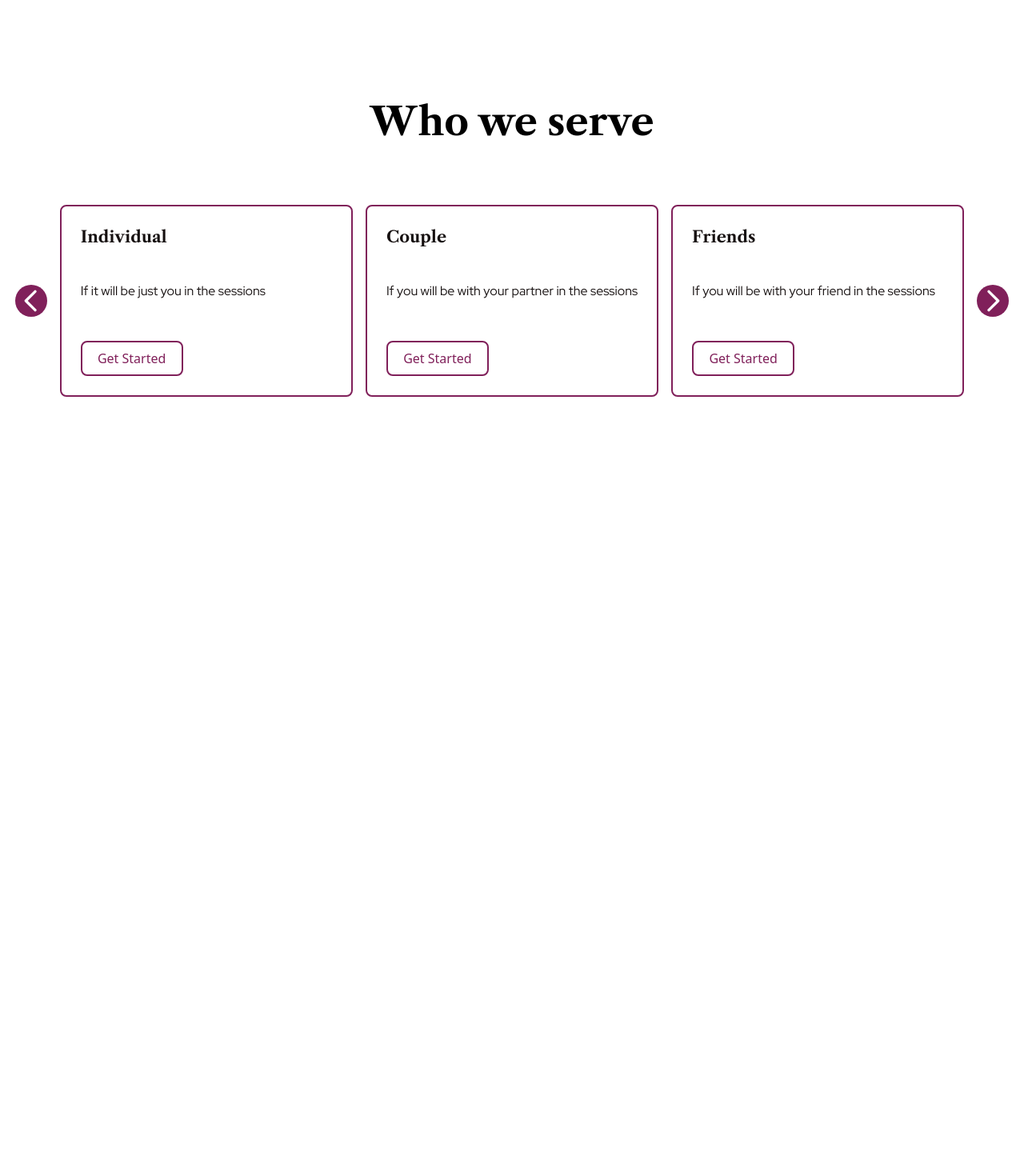
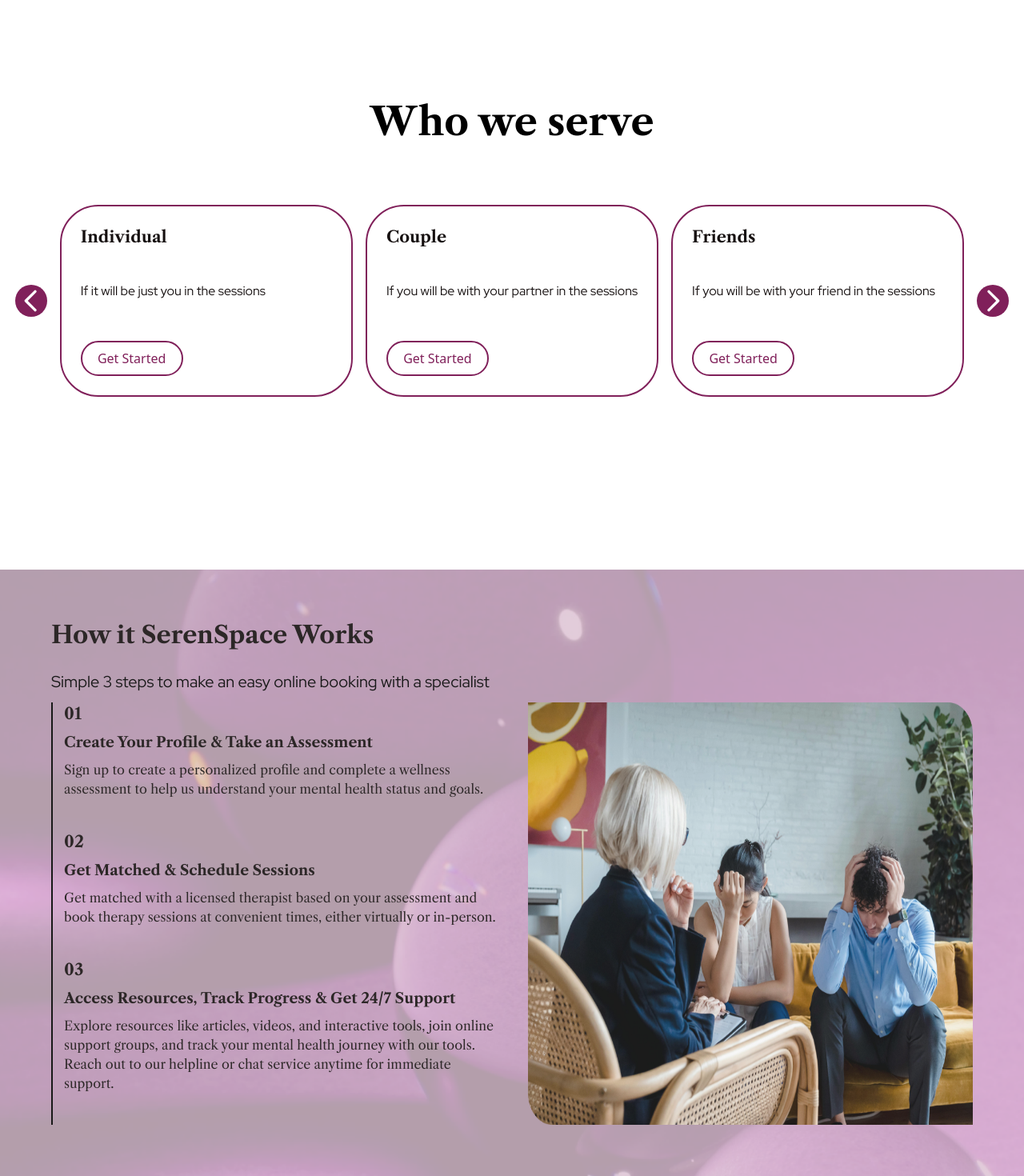
Before and after one commit to JazzyRain14/SerenSpaceFrontendForge, a React (Vite) app: page / in a window 1280 px wide. Shown: the part 888-2358 px from the top of the page at 80% size. Before the commit the page ends 1600 px from the top, so only its background shows below. Built offline with nearby package versions, Linux system fonts and the light colour scheme.

Commit message:
added section 3 with modifications left

```diff
--- a/src/App.jsx
+++ b/src/App.jsx
@@ -1,15 +1,16 @@
-import { useState } from 'react'
-import Section1 from './Components/Section1'
-import Section2 from './Components/Section2'
+import { useState } from "react";
+import Section1 from "./Components/Section1";
+import Section2 from "./Components/Section2";
+import Section3 from "./Components/Section3";
 
 function App() {
-
   return (
     <>
-      <Section1/>
-      <Section2/>
+      <Section1 />
+      <Section2 />
+      <Section3 />
     </>
-  )
+  );
 }
 
 export default App;
--- a/src/Components/Section2.jsx
+++ b/src/Components/Section2.jsx
@@ -1,12 +1,13 @@
 import React from "react";
+import "../CustomStyles.css";
 
-const App = () => {
+const Section2 = () => {
   return (
     <div className="min-h-screen flex flex-col justify-center items-center bg-white">
       <h1 className="text-5xl font-LibreBold mb-20 text-black">Who we serve</h1>
       <div className="flex justify-between items-center space-x-4">
         {/* Left Arrow */}
-        <button className="bg-primary text-white w-10 h-10 rounded-full flex items-center justify-center">
+        <button className="bg-primary text-white w-10 h-10 custom-button-radius flex items-center justify-center">
           <svg
             xmlns="http://www.w3.org/2000/svg"
             fill="none"
@@ -26,7 +27,7 @@ const App = () => {
         {/* Cards */}
         <div className="grid grid-cols-1 md:grid-cols-3 gap-4">
           {/* Individual Card */}
-          <div className="border-2 border-primary p-6 rounded-lg text-left h-60 flex flex-col">
+          <div className="border-2 border-primary p-6 custom-card-radius text-left h-60 flex flex-col">
             <h2 className="font-LibreBold text-xl mb-2 text-brown-black">
               Individual
             </h2>
@@ -35,13 +36,13 @@ const App = () => {
                 If it will be just you in the sessions
               </p>
             </div>
-            <button className="bg-transparent text-primary border-2 border-primary px-4 py-2 rounded-lg w-32 self-start">
+            <button className="bg-transparent text-primary border-2 border-primary px-4 py-2 custom-button-radius w-32 self-start">
               Get Started
             </button>
           </div>
 
           {/* Couple Card */}
-          <div className="border-2 border-primary p-6 rounded-lg text-left h-60 flex flex-col">
+          <div className="border-2 border-primary p-6 custom-card-radius text-left h-60 flex flex-col">
             <h2 className="font-LibreBold text-xl mb-2 text-brown-black">
               Couple
             </h2>
@@ -50,13 +51,13 @@ const App = () => {
                 If you will be with your partner in the sessions
               </p>
             </div>
-            <button className="bg-transparent text-primary border-2 border-primary px-4 py-2 rounded-lg w-32 self-start">
+            <button className="bg-transparent text-primary border-2 border-primary px-4 py-2 custom-button-radius w-32 self-start">
               Get Started
             </button>
           </div>
 
           {/* Friends Card */}
-          <div className="border-2 border-primary p-6 rounded-lg text-left h-60 flex flex-col">
+          <div className="border-2 border-primary p-6 custom-card-radius text-left h-60 flex flex-col">
             <h2 className="font-LibreBold text-xl mb-2 text-brown-black">
               Friends
             </h2>
@@ -65,14 +66,14 @@ const App = () => {
                 If you will be with your friend in the sessions
               </p>
             </div>
-            <button className="bg-transparent text-primary border-2 border-primary px-4 py-2 rounded-lg w-32 self-start">
+            <button className="bg-transparent text-primary border-2 border-primary px-4 py-2 custom-button-radius w-32 self-start">
               Get Started
             </button>
           </div>
         </div>
 
         {/* Right Arrow */}
-        <button className="bg-primary text-white w-10 h-10 rounded-full flex items-center justify-center">
+        <button className="bg-primary text-white w-10 h-10 custom-button-radius flex items-center justify-center">
           <svg
             xmlns="http://www.w3.org/2000/svg"
             fill="none"
@@ -93,4 +94,4 @@ const App = () => {
   );
 };
 
-export default App;
+export default Section2;
--- a/src/Components/Section3.jsx
+++ b/src/Components/Section3.jsx
@@ -0,0 +1,80 @@
+import React from "react";
+import Frame16 from "../assets/Images/Frame 16.png";
+import imagea from "../assets/Images/Hero Section.png";
+
+const Section3 = () => {
+  return (
+    <div
+      className="bg-secondary py-16 px-4 bg-cover bg-center opacity-90"
+      style={{ backgroundImage: `url(${imagea})` }}
+    >
+      <div className="max-w-6xl mx-auto relative">
+        <h2 className="text-brown-black font-LibreBold text-3xl mb-6">
+          How it SerenSpace Works
+        </h2>
+        <p className="text-xl font-RedHat mb-2.5 font-small leading-8">
+          Simple 3 steps to make an easy online booking with a specialist
+        </p>
+
+        <div className="grid grid-cols-1 md:grid-cols-2 gap-10">
+          <div className="relative pl-4">
+            <div className="absolute left-0 top-0 bottom-0 w-1 border-l-2 border-black"></div>
+
+            <div className="mb-10 relative">
+              <h3 className="text-brown-black font-LibreBold text-xl mb-2 relative z-10">
+                01
+              </h3>
+              <h4 className="text-brown-black font-LibreBold text-lg mb-2">
+                Create Your Profile & Take an Assessment
+              </h4>
+              <p className="text-brown-black font-LibreRegular">
+                Sign up to create a personalized profile and complete a wellness
+                assessment to help us understand your mental health status and
+                goals.
+              </p>
+            </div>
+
+            <div className="mb-10 relative">
+              <h3 className="text-brown-black font-LibreBold text-xl mb-2 relative z-10">
+                02
+              </h3>
+              <h4 className="text-brown-black font-LibreBold text-lg mb-2">
+                Get Matched & Schedule Sessions
+              </h4>
+              <p className="text-brown-black font-LibreRegular">
+                Get matched with a licensed therapist based on your assessment
+                and book therapy sessions at convenient times, either virtually
+                or in-person.
+              </p>
+            </div>
+
+            <div className="mb-10 relative">
+              <h3 className="text-brown-black font-LibreBold text-xl mb-2 relative z-10">
+                03
+              </h3>
+              <h4 className="text-brown-black font-LibreBold text-lg mb-2">
+                Access Resources, Track Progress & Get 24/7 Support
+              </h4>
+              <p className="text-brown-black font-LibreRegular">
+                Explore resources like articles, videos, and interactive tools,
+                join online support groups, and track your mental health journey
+                with our tools. Reach out to our helpline or chat service
+                anytime for immediate support.
+              </p>
+            </div>
+          </div>
+
+          <div className="flex justify-center">
+            <img
+              src={Frame16}
+              alt="People in therapy session"
+              className="w-auto h-auto max-w-full"
+            />
+          </div>
+        </div>
+      </div>
+    </div>
+  );
+};
+
+export default Section3;
--- /dev/null
+++ b/src/CustomStyles.css
@@ -0,0 +1,14 @@
+/* Custom border radius for cards */
+.custom-card-radius {
+    border-radius: 3rem; /* Adjust as needed */
+  }
+
+  /* Custom border radius for buttons */
+  .custom-button-radius {
+    border-radius: 3rem; /* Adjust as needed */
+  }
+
+  /* custom border radius for arrows */
+  .custom-arrow-radius {
+    border-radius:  10rem;
+  }
```
Also changed, not shown: src/assets/Images/Frame 16.png (added).
